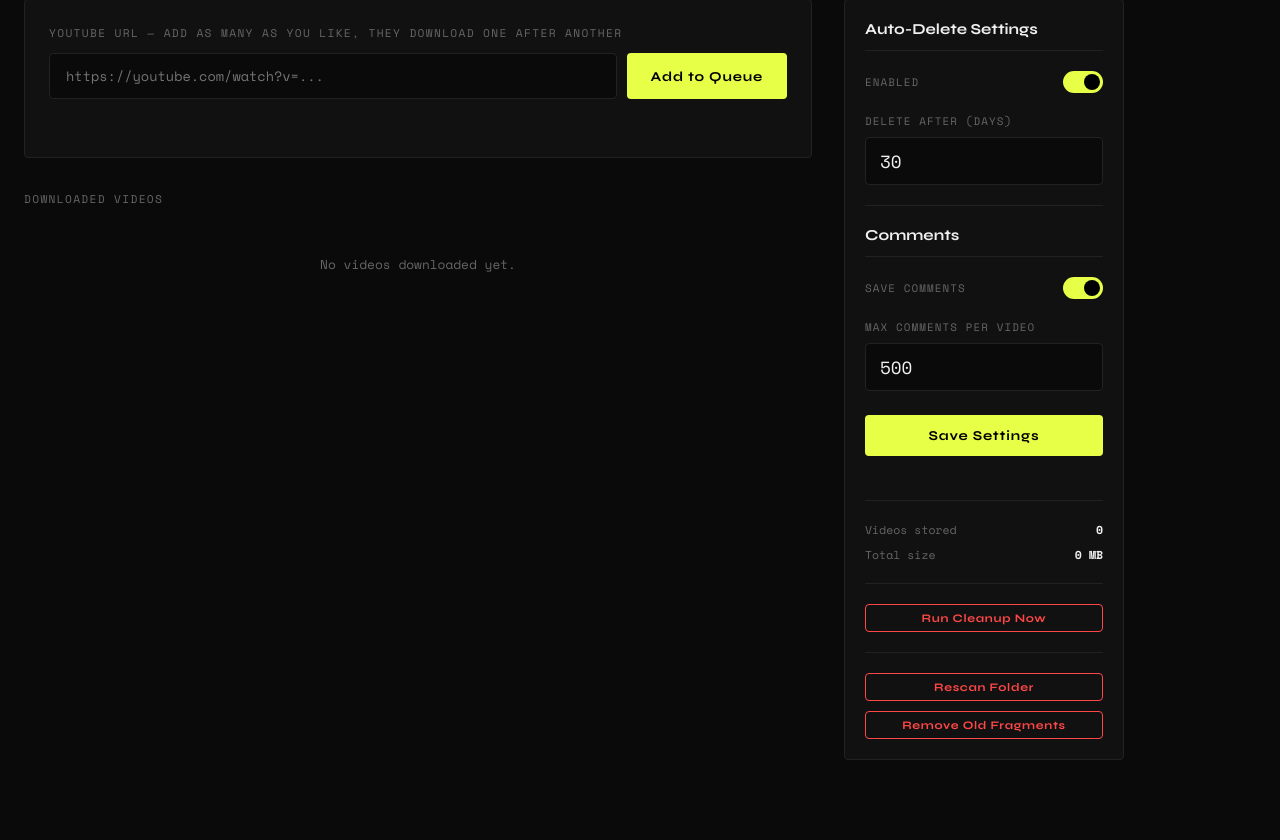
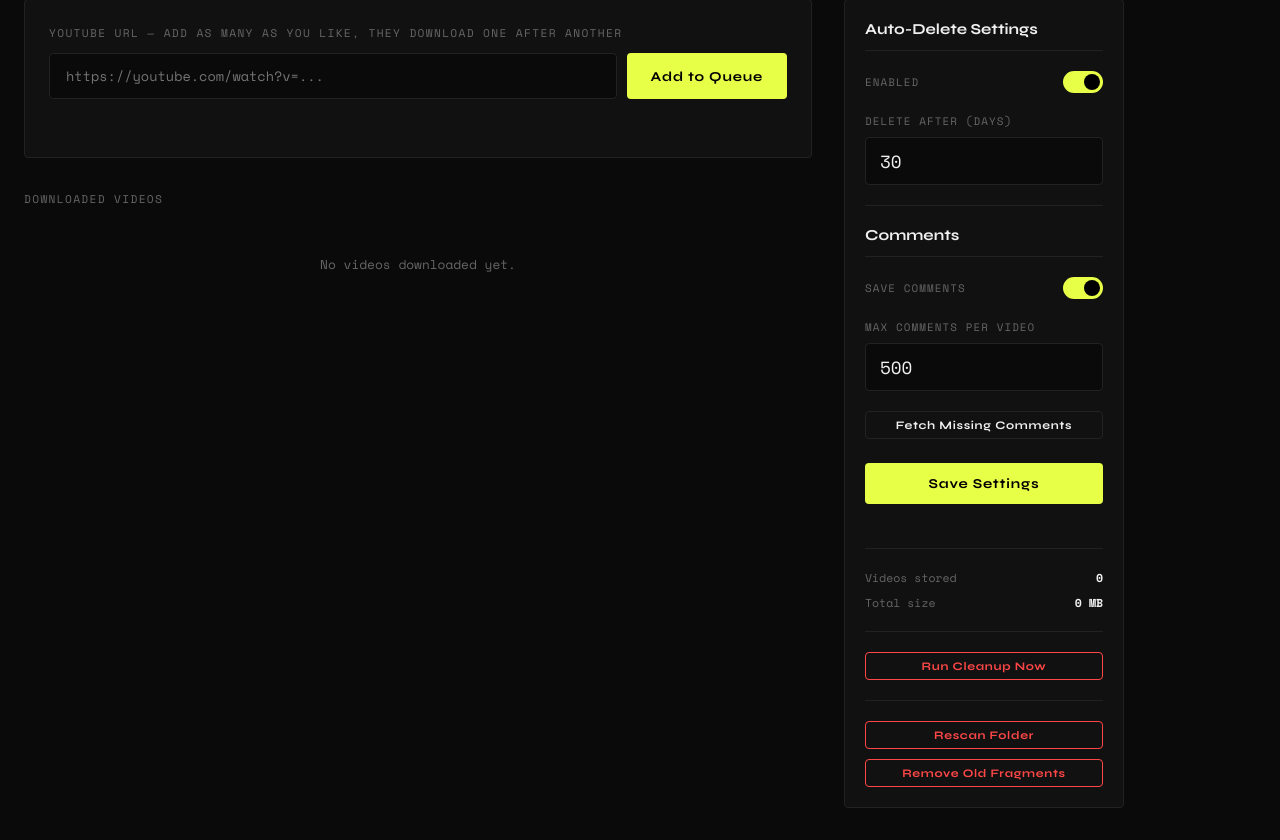
Before and after one commit to blakdav/tubestreamer, a Flask app: page / in a window 1280 px wide. Shown: the part 153-993 px from the top of the page. Before the commit the page ends 913 px from the top, so only its background shows below. Run offline with Flask 3, Linux system fonts and the light colour scheme; data that the repository does not hold is empty; parts of the project's set-up code (start-up, migrations or seed data) failed here and were passed over; some libraries are stand-ins or nearby versions.

Commit message:
Add Fetch comments and All comments buttons for existing videos
Comment fetches are now their own queue items on a separate worker, so
videos never wait behind them. "All comments" fetches every comment and
reply with live progress, running in a child process so Cancel can stop
it. Settings also gets "Fetch Missing Comments" to backfill old videos.

Co-Authored-By: Claude Opus 5.5 <noreply@anthropic.com>

```diff
--- a/app.py
+++ b/app.py
@@ -1,8 +1,10 @@
 import os
 import json
 import time
+import re
 import uuid
 import threading
+import multiprocessing
 from flask import Flask, render_template, request, jsonify
 import yt_dlp
 
@@ -133,6 +135,7 @@ def list_videos():
             "expires_in_days": round(expires_in, 1),
             "size_mb": round(os.path.getsize(filepath) / 1024 / 1024, 1),
             "has_comments": os.path.exists(sidecar_paths(filename)[0]),
+            "has_url": bool(entry.get("url")),
         })
     result.sort(key=lambda x: x["downloaded_at"], reverse=True)
     return jsonify(result)
@@ -192,16 +195,20 @@ def load_queue():
         jobs_cond.notify_all()
 
 
-def new_job(url):
+def new_job(url, kind="video", filename="", title="", mode="top"):
+    """kind "video" downloads url; kind "comments" only fetches comments for
+    an already-downloaded file."""
     return {
         "id": uuid.uuid4().hex[:12],
+        "kind": kind,
+        "mode": mode,
         "url": url,
         "status": "queued",
-        "title": "",
+        "title": title,
         "thumbnail": "",
         "progress": 0,
         "msg": "Waiting...",
-        "filename": "",
+        "filename": filename,
         "added_at": time.time(),
         "finished_at": 0,
     }
@@ -300,16 +307,11 @@ def run_job(job):
                 "url": url,
             }
             save_db(db)
-        msg = "Download complete"
+        finish_job(job, "done", "Download complete", progress=100, filename=filename)
+        # Comments get their own queue item (and worker), so the next video
+        # starts right away instead of waiting for them
         if load_config().get("comments_enabled", True):
-            update_job(job, progress=100, filename=filename, msg="Fetching comments...")
-            try:
-                n = save_comments(url, final_path, result_info.get("comment_count"))
-                msg = f"Download complete, {n} comments saved"
-            except Exception as e:
-                # The video is what matters; a comments failure doesn't fail the job
-                msg = f"Download complete (comments failed: {str(e).replace('ERROR: ', '', 1)})"
-        finish_job(job, "done", msg, progress=100, filename=filename)
+            queue_comments([filename], total_on_site=result_info.get("comment_count"))
 
     except Exception as e:
         # yt-dlp wraps exceptions raised from hooks, so check the flag too
@@ -345,21 +347,53 @@ def remove_sidecars(filename):
             os.remove(path)
 
 
-def save_comments(url, video_path, total_on_site=None):
-    """Fetch comments for url and write them beside video_path. Returns the count."""
-    limit = int(load_config().get("comments_max", 500))
+class _CommentProgress:
+    """yt-dlp logger that turns "Downloading comment API JSON page 3 (60/~4100)"
+    lines into progress(done, estimated_total) calls."""
+    PATTERN = re.compile(r"\((\d+)/~?(\d+)\)")
+
+    def __init__(self, progress):
+        self.progress = progress
+        self.estimate = None
+
+    def debug(self, msg):
+        m = self.PATTERN.search(msg) if "comment" in msg.lower() else None
+        if m:
+            done, self.estimate = int(m.group(1)), int(m.group(2))
+            if self.progress:
+                self.progress(done, self.estimate)
+
+    def info(self, msg):
+        self.debug(msg)
+
+    def warning(self, msg):
+        pass
+
+    def error(self, msg):
+        pass
+
+
+def save_comments(url, video_path, total_on_site=None, full=False, limit=500, progress=None):
+    """Fetch comments for url and write them beside video_path. Returns the count.
+    full=True fetches every comment and reply instead of the top `limit`."""
+    if full:
+        # max-comments, max-parents, max-replies, max-replies-per-thread
+        max_comments = ["all", "all", "all", "all"]
+    else:
+        # Up to `limit` in total, in YouTube's "top" order. Replies are capped
+        # at a quarter of the budget (and 3 per thread) so most of it goes to
+        # distinct top-level comments.
+        max_comments = [str(limit), "all", str(limit // 4), "3"]
+    logger = _CommentProgress(progress)
     opts = {
         "quiet": True,
         "no_warnings": True,
         "noplaylist": True,
         "skip_download": True,
         "getcomments": True,
-        # max-comments, max-parents, max-replies, max-replies-per-thread:
-        # up to `limit` in total, in YouTube's "top" order. Replies are capped
-        # at a quarter of the budget (and 3 per thread) so most of it goes to
-        # distinct top-level comments.
+        "logger": logger,
         "extractor_args": {"youtube": {
-            "max_comments": [str(limit), "all", str(limit // 4), "3"],
+            "max_comments": max_comments,
             "comment_sort": ["top"],
         }},
     }
@@ -398,9 +432,10 @@ def save_comments(url, video_path, total_on_site=None):
         "channel": info.get("channel") or info.get("uploader"),
         "fetched_at": time.time(),
         "sort": "top",
+        "mode": "all" if full else "top",
         # With getcomments on, yt-dlp reports the fetched count here, so the
         # real total comes from the download's own info instead
-        "total_on_site": total_on_site,
+        "total_on_site": total_on_site or logger.estimate,
         "saved": len(info.get("comments") or []),
         "comments": threads,
     }
@@ -412,17 +447,118 @@ def save_comments(url, video_path, total_on_site=None):
     return data["saved"]
 
 
-def queue_worker():
+def _comments_child(conn, url, path, total_on_site, full, limit):
+    """Runs in a separate process (see fetch_comments_for) and reports back."""
+    try:
+        n = save_comments(url, path, total_on_site, full, limit,
+                          progress=lambda done, est: conn.send(("progress", done, est)))
+        conn.send(("done", n))
+    except Exception as e:
+        conn.send(("error", str(e).replace("ERROR: ", "", 1)))
+    finally:
+        conn.close()
+
+
+def fetch_comments_for(job, url, path, total_on_site=None, full=False):
+    """Fetch comments in a child process so Cancel can stop it: yt-dlp has no
+    way to interrupt a comment fetch, and an "all comments" fetch on a big
+    video can run for a long time. Returns the count saved; raises
+    DownloadCancelled or RuntimeError."""
+    limit = int(load_config().get("comments_max", 500))
+    parent_conn, child_conn = multiprocessing.Pipe(duplex=False)
+    proc = multiprocessing.get_context("spawn").Process(
+        target=_comments_child, args=(child_conn, url, path, total_on_site, full, limit), daemon=True)
+    proc.start()
+    child_conn.close()
+    label = "all comments" if full else "comments"
+    update_job(job, msg=f"Fetching {label}...")
+    try:
+        while True:
+            if job.get("_cancel"):
+                proc.terminate()
+                proc.join()
+                tmp = sidecar_paths(os.path.basename(path))[0] + ".tmp"
+                if os.path.exists(tmp):
+                    os.remove(tmp)
+                raise DownloadCancelled()
+            if parent_conn.poll(0.5):
+                try:
+                    msg = parent_conn.recv()
+                except EOFError:
+                    raise RuntimeError("comment fetcher stopped unexpectedly")
+                if msg[0] == "progress":
+                    done, est = msg[1], msg[2]
+                    target = est if full else min(limit, est or limit)
+                    pct = min(99, int(done * 100 / target)) if target else 0
+                    update_job(job, progress=pct, msg=f"Fetching {label}: {done:,} of ~{target:,}")
+                elif msg[0] == "done":
+                    return msg[1]
+                else:
+                    raise RuntimeError(msg[1])
+            elif not proc.is_alive() and not parent_conn.poll():
+                raise RuntimeError("comment fetcher stopped unexpectedly")
+    finally:
+        proc.join(timeout=5)
+        parent_conn.close()
+
+
+def run_comments_job(job):
+    filename = job["filename"]
+    path = os.path.join(DOWNLOAD_DIR, filename)
+    if not os.path.exists(path):
+        finish_job(job, "error", "The video file no longer exists.")
+        return
+    full = job.get("mode") == "all"
+    try:
+        n = fetch_comments_for(job, job["url"], path, job.get("total_on_site"), full=full)
+        finish_job(job, "done", f"{n:,} comments saved" + (" (all)" if full else ""), progress=100)
+    except DownloadCancelled:
+        finish_job(job, "cancelled", "Cancelled; any earlier comments file was kept")
+    except Exception as e:
+        finish_job(job, "error", f"Comments failed: {e}")
+
+
+def queue_comments(filenames, mode="top", total_on_site=None):
+    """Queue comment fetches for downloaded files that have a source URL,
+    skipping any already waiting. Returns the new jobs."""
+    with db_lock:
+        db = load_db()
+    added = []
+    with jobs_cond:
+        pending = {j.get("filename") for j in jobs
+                   if j.get("kind") == "comments" and j["status"] in ACTIVE_STATES}
+        for filename in filenames:
+            entry = db.get(filename) or {}
+            if not entry.get("url") or filename in pending:
+                continue
+            job = new_job(entry["url"], "comments", filename, entry.get("title", filename), mode)
+            if total_on_site:
+                job["total_on_site"] = total_on_site
+            jobs.append(job)
+            added.append(job)
+        if added:
+            save_queue()
+            jobs_cond.notify_all()
+    return added
+
+
+def queue_worker(kind):
+    """One worker per kind: videos download one at a time, and comment fetches
+    (which can be slow) run alongside without holding videos up."""
     while True:
         with jobs_cond:
             while True:
-                job = next((j for j in jobs if j["status"] == "queued"), None)
+                job = next((j for j in jobs if j["status"] == "queued"
+                            and j.get("kind", "video") == kind), None)
                 if job:
                     break
                 jobs_cond.wait()
             job.update(status="downloading", progress=0, msg="Starting...")
             save_queue()
-        run_job(job)
+        if job.get("kind") == "comments":
+            run_comments_job(job)
+        else:
+            run_job(job)
 
 
 def find_job(job_id):
@@ -475,7 +611,8 @@ def retry_job(job_id):
         if not job or job["status"] in ACTIVE_STATES:
             return jsonify({"error": "Not retryable"}), 400
         jobs.remove(job)
-        fresh = new_job(job["url"])
+        fresh = new_job(job["url"], job.get("kind", "video"), job.get("filename", ""),
+                        job.get("title", ""), job.get("mode", "top"))
         jobs.append(fresh)
         save_queue()
         jobs_cond.notify_all()
@@ -488,6 +625,29 @@ def clear_finished():
         jobs[:] = [j for j in jobs if j["status"] in ACTIVE_STATES]
         save_queue()
     return jsonify({"ok": True})
+
+
+@app.route("/api/comments", methods=["POST"])
+def fetch_comments():
+    """{"filename": "..."} fetches (or refreshes) one video's top comments;
+    add "mode": "all" for every comment and reply. {"missing": true} queues
+    every video that has none yet (top comments)."""
+    data = request.json or {}
+    if data.get("missing"):
+        with db_lock:
+            names = list(load_db().keys())
+        names = [n for n in names
+                 if os.path.exists(os.path.join(DOWNLOAD_DIR, n))
+                 and not os.path.exists(sidecar_paths(n)[0])]
+    elif data.get("filename"):
+        names = [data["filename"]]
+        mode = "all" if data.get("mode") == "all" else "top"
+    else:
+        return jsonify({"error": "Give a filename or missing: true"}), 400
+    added = queue_comments(names, mode if data.get("filename") else "top")
+    if data.get("filename") and not added:
+        return jsonify({"error": "No source URL for this video, or it's already queued"}), 400
+    return jsonify({"queued": len(added)})
 
 
 @app.route("/api/delete/<path:filename>", methods=["DELETE"])
@@ -566,7 +726,8 @@ def cleanup_fragments():
 if __name__ == "__main__":
     os.makedirs(DOWNLOAD_DIR, exist_ok=True)
     load_queue()
-    threading.Thread(target=queue_worker, daemon=True).start()
+    threading.Thread(target=queue_worker, args=("video",), daemon=True).start()
+    threading.Thread(target=queue_worker, args=("comments",), daemon=True).start()
     cleanup_thread = threading.Thread(target=run_cleanup, daemon=True)
     cleanup_thread.start()
     app.run(host="0.0.0.0", port=5000, debug=False)
--- a/templates/index.html
+++ b/templates/index.html
@@ -131,6 +131,24 @@
     }
 
     .btn-danger:hover { background: var(--accent2); color: #fff; opacity: 1; }
+
+    .btn-ghost {
+      background: transparent;
+      color: var(--text);
+      border: 1px solid var(--border);
+      font-size: 0.72rem;
+      padding: 6px 12px;
+    }
+
+    .btn-ghost:hover { border-color: var(--accent); color: var(--accent); opacity: 1; }
+
+    .video-actions { display: flex; gap: 6px; flex-shrink: 0; }
+
+    @media (max-width: 640px) {
+      .video-card { flex-wrap: wrap; }
+      .video-info { flex-basis: calc(100% - 96px); }
+      .video-actions { width: 100%; justify-content: flex-end; flex-wrap: wrap; }
+    }
 
     /* --- Status bar --- */
     #status {
@@ -500,6 +518,8 @@
         <input type="number" id="input-comments-max" min="10" max="10000" step="50" value="500" onchange="saveConfig()" />
       </div>
 
+      <button class="btn btn-ghost" style="width:100%; margin-bottom:20px;" onclick="fetchMissingComments()">Fetch Missing Comments</button>
+
       <button class="btn save-btn" onclick="saveConfig()">Save Settings</button>
       <div class="save-indicator" id="save-indicator"></div>
 
@@ -600,9 +620,35 @@
               ${v.has_comments ? '<span title="Comments saved">💬 comments</span>' : ''}
             </div>
           </div>
-          <button class="btn btn-danger" data-filename="${escHtml(v.filename)}" onclick="deleteVideo(this.dataset.filename)">Delete</button>
+          <div class="video-actions">
+            ${v.has_url ? `
+              <button class="btn btn-ghost" data-filename="${escHtml(v.filename)}" onclick="fetchComments(this.dataset.filename)" title="Top comments, up to the limit in settings">${v.has_comments ? 'Refresh comments' : 'Fetch comments'}</button>
+              <button class="btn btn-ghost" data-filename="${escHtml(v.filename)}" onclick="fetchComments(this.dataset.filename, 'all')" title="Every comment and every reply (can take a long time on big videos)">All comments</button>` : ''}
+            <button class="btn btn-danger" data-filename="${escHtml(v.filename)}" onclick="deleteVideo(this.dataset.filename)">Delete</button>
+          </div>
         </div>`;
     }).join('');
+  }
+
+  async function fetchComments(filename, mode = 'top') {
+    if (mode === 'all' && !confirm('Fetch every comment and reply? On a popular video this can take a long time. You can cancel it from the queue, and the current comments file is kept until it finishes.')) return;
+    const r = await fetch('/api/comments', {
+      method: 'POST', headers: JSON_HEADERS, body: JSON.stringify({ filename, mode })
+    });
+    const d = await r.json();
+    if (!r.ok) alert(d.error || 'Could not queue comments');
+    loadQueue();
+  }
+
+  async function fetchMissingComments() {
+    const r = await fetch('/api/comments', {
+      method: 'POST', headers: JSON_HEADERS, body: JSON.stringify({ missing: true })
+    });
+    const d = await r.json();
+    alert(d.queued
+      ? `Queued comment fetches for ${d.queued} video(s).`
+      : 'Nothing to fetch: every video with a known source already has comments.');
+    loadQueue();
   }
 
   async function deleteVideo(filename) {
@@ -695,7 +741,8 @@
     document.getElementById('clear-btn').hidden = finished.length === 0;
 
     document.getElementById('queue-list').innerHTML = [...active, ...finished].map(j => {
-      const title = j.title || j.url;
+      const prefix = j.kind === 'comments' ? (j.mode === 'all' ? '💬 All comments: ' : '💬 Comments: ') : '';
+      const title = prefix + (j.title || j.url);
       const actions = [];
       if (j.status === 'error' || j.status === 'cancelled')
         actions.push(`<button class="btn" onclick="retryJob('${j.id}')">Retry</button>`);
```
Also changed, not shown: README.md.
